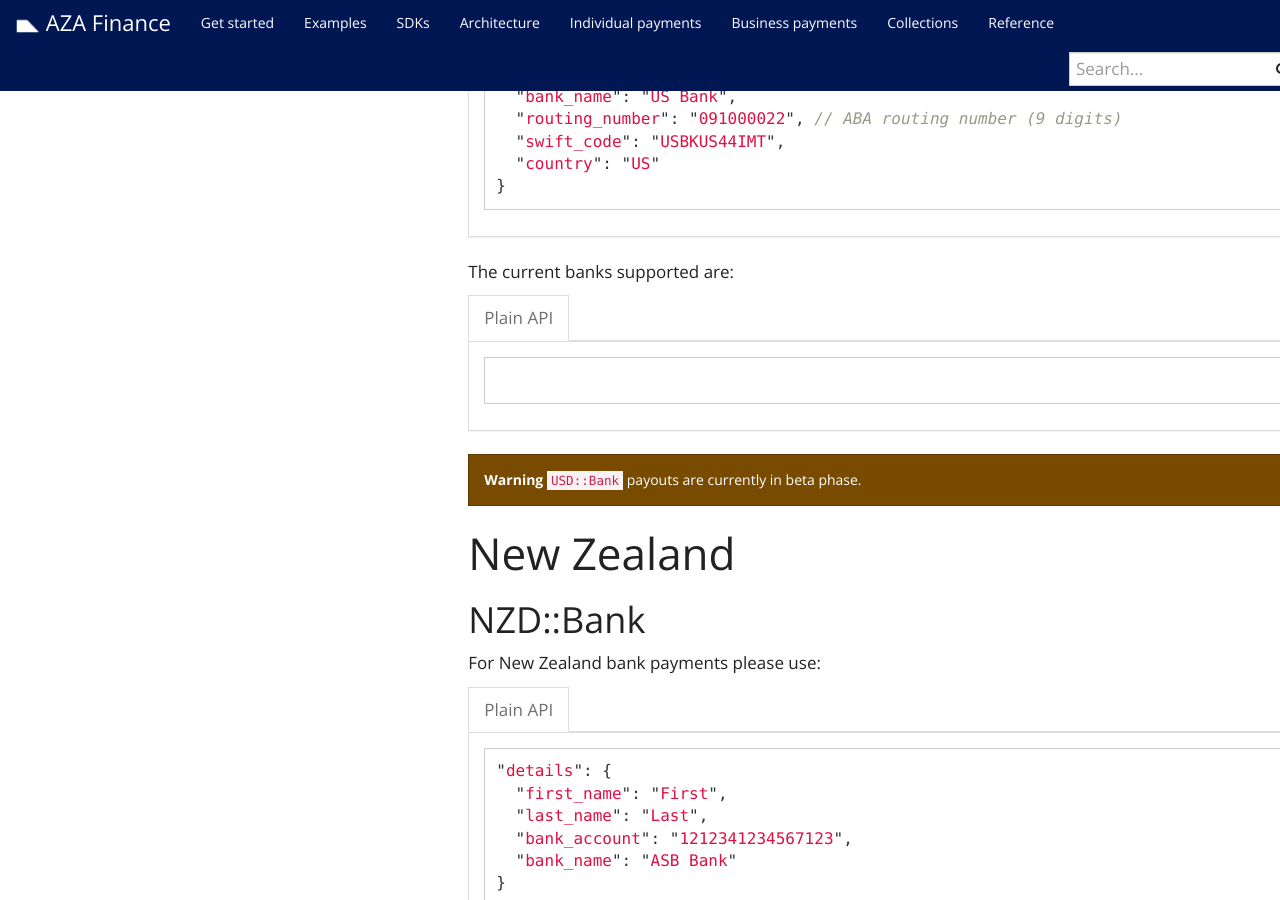
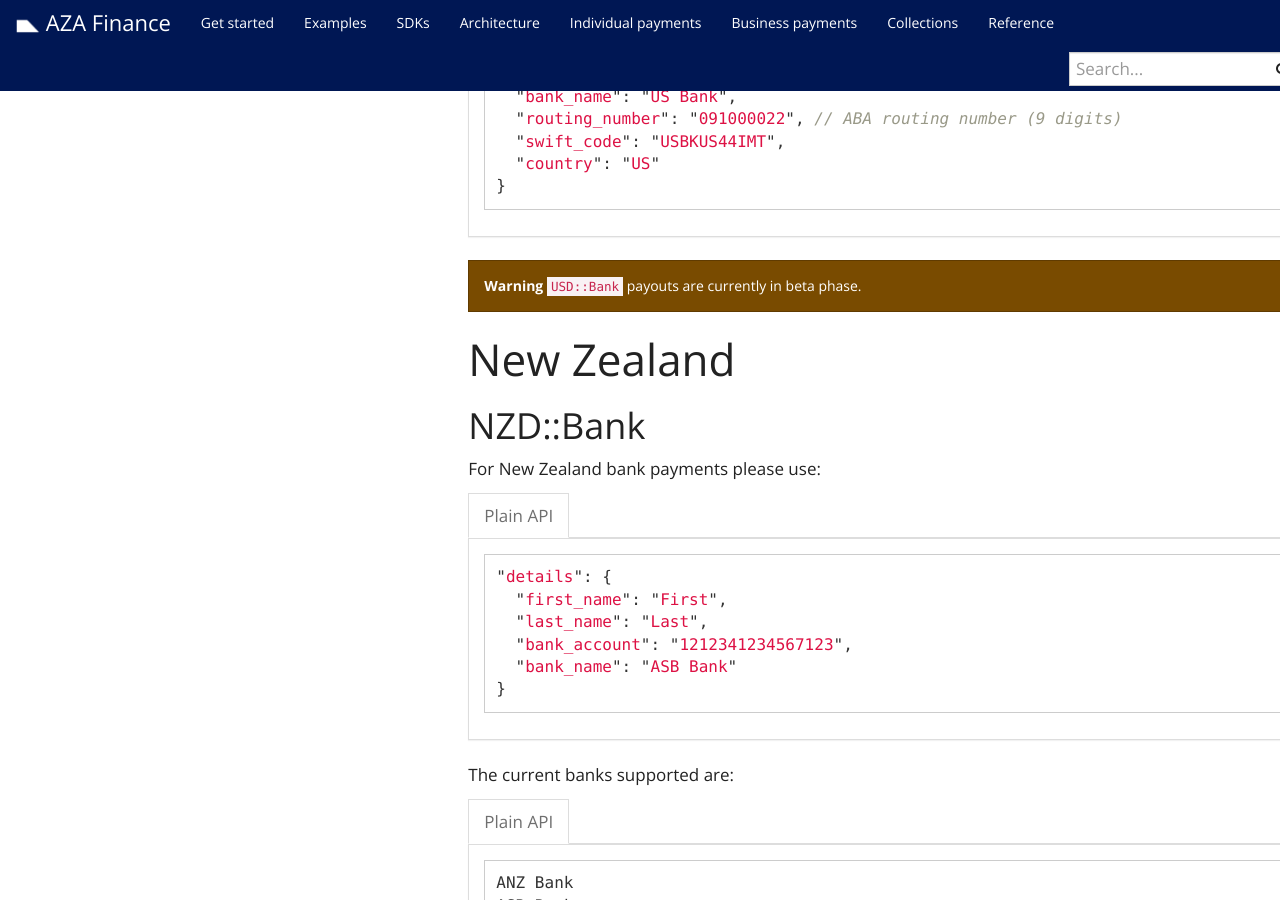
Before and after one commit to transferzero/api-documentation, a Jekyll site: the page built from _docs/individual-payments.md, in a window 1280 px wide and 900 px high, scrolled down 9769 px. Built offline with Jekyll 4.4.1, drawn with Linux system fonts in a browser that asks for light colours; nearby versions of some CDN libraries; comment, search, counter and statistics services are not loaded.

Commit message:
BTA-10565 Remove empty bank list block

````diff
--- a/_includes/corridors/us-bank.md
+++ b/_includes/corridors/us-bank.md
@@ -20,16 +20,6 @@ For United States bank payments please use:
 
 {% include language-tabbar.html prefix="us-bank-details" raw=data-raw %}
 
-The current banks supported are:
-
-{% capture data-raw %}
-```
-
-```
-{% endcapture %}
-
-{% include language-tabbar.html prefix="us-bank-options" raw=data-raw %}
-
 <div class="alert alert-warning" markdown="1">
 **Warning** `USD::Bank` payouts are currently in beta phase.
 </div>
````
